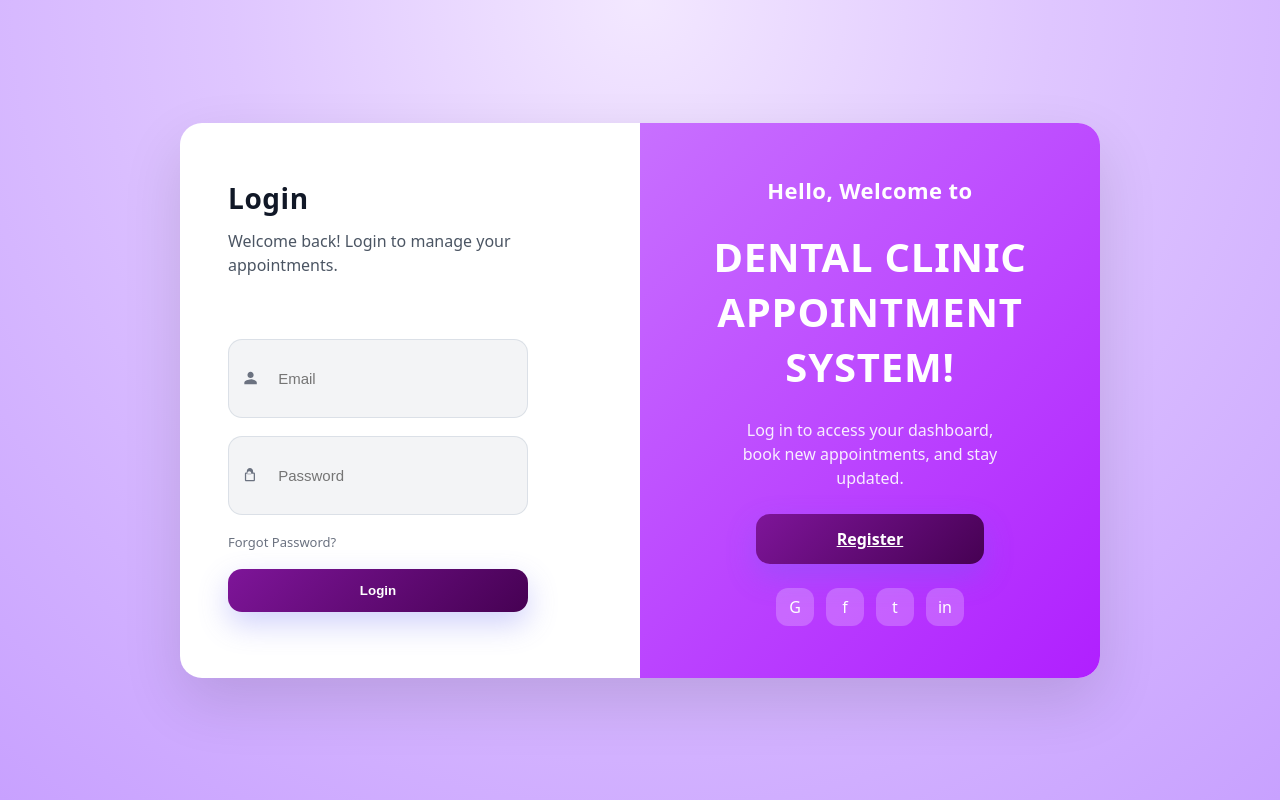
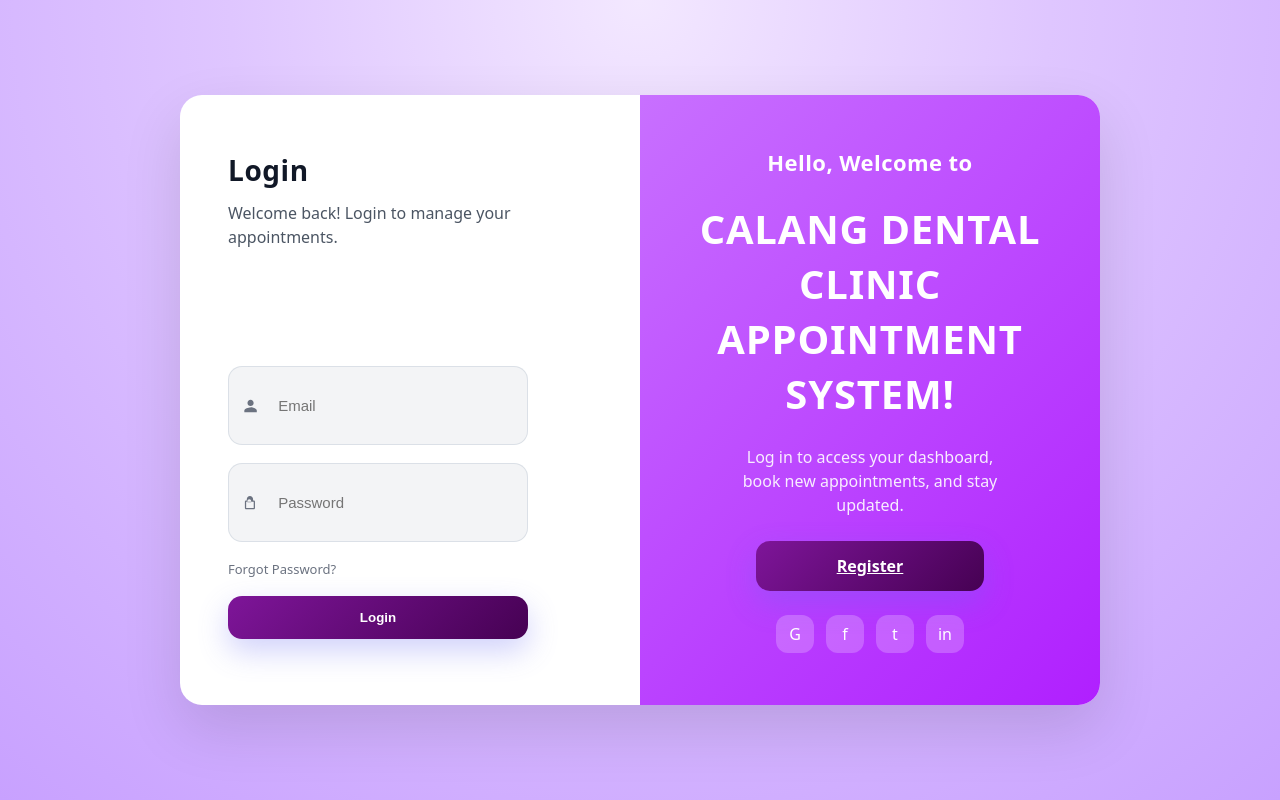
Before and after one commit to khenierosecosinero/mydentalclinic, a website: page public/login.html in a window 1280 px wide. Drawn offline with Linux system fonts and the light colour scheme.

Commit message:
Commit all changes

```diff
--- a/public/login.html
+++ b/public/login.html
@@ -197,7 +197,7 @@
 
     <div class="welcome-panel">
       <h3>Hello, Welcome to</h3>
-      <h1>DENTAL CLINIC APPOINTMENT SYSTEM!</h1>
+      <h1>CALANG DENTAL CLINIC APPOINTMENT SYSTEM!</h1>
       <p>Log in to access your dashboard, book new appointments, and stay updated.</p>
       <a href="register.html" class="primary-btn" style="max-width: 200px;">Register</a>
 
```
Also changed, not shown: public/register.html (+1 -1 lines).
